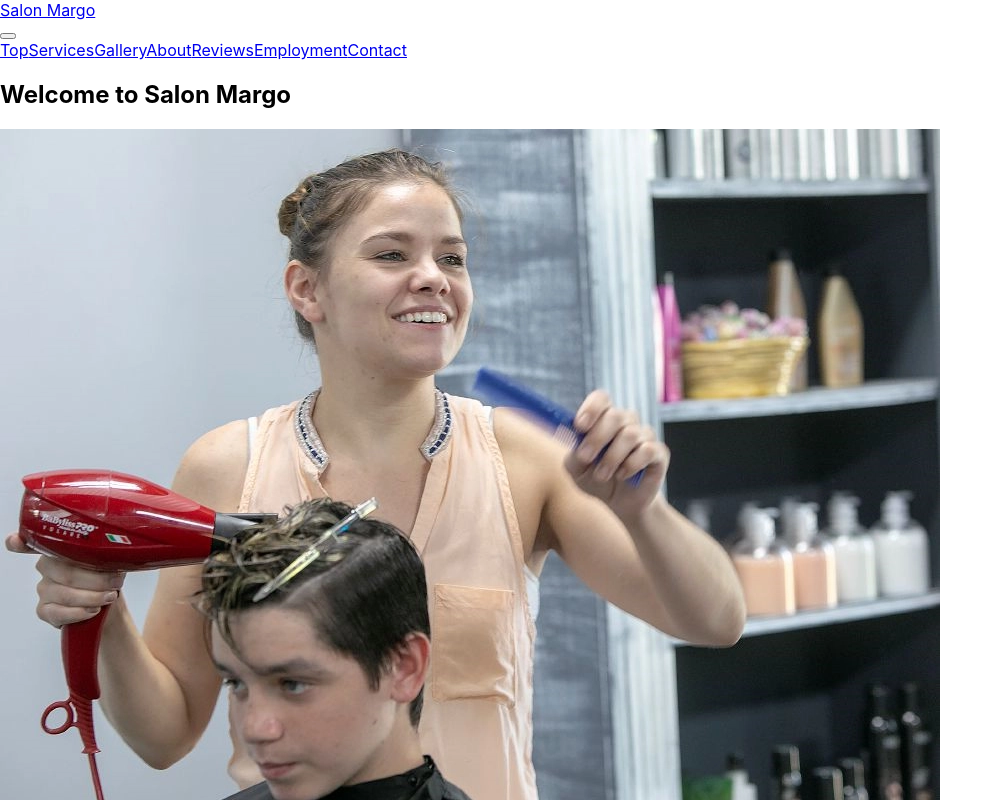
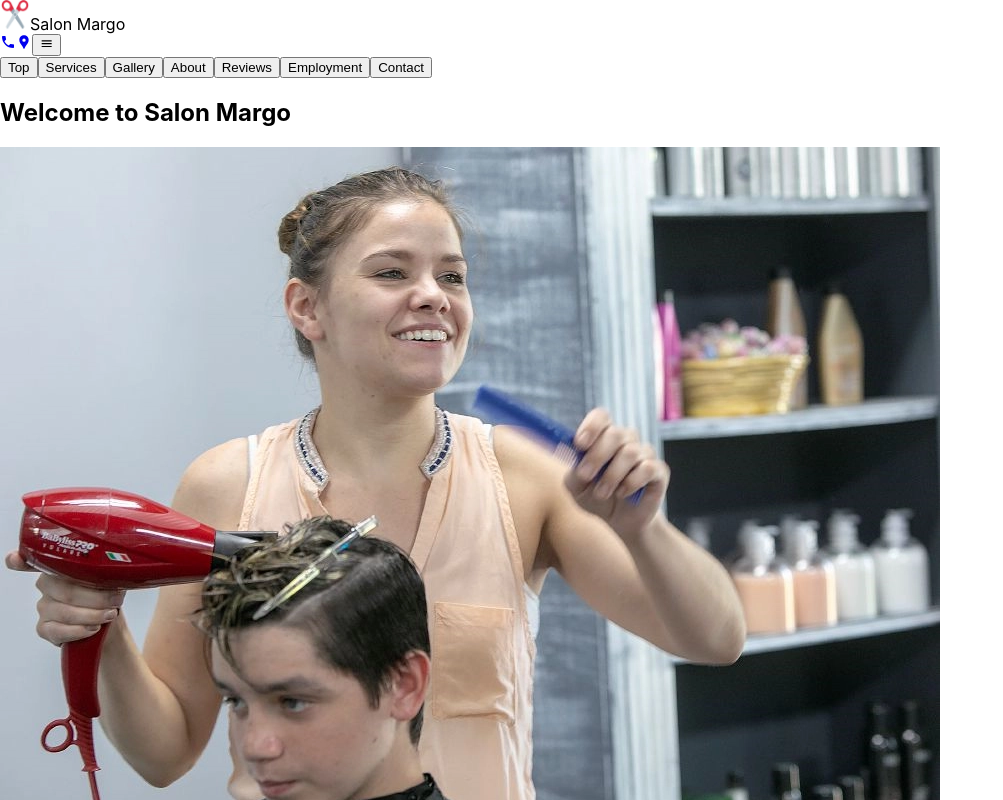
Before and after one commit to jelizarovas/HairByMargo.Com, a React (Create React App) app: page / in a window 1280 px wide. Shown: the top 800 px of the page, without its empty margins (0-1003 px from the left). Built offline with nearby package versions, Linux system fonts and the light colour scheme.

Commit message:
reworked navbar

```diff
--- a/package.json
+++ b/package.json
@@ -7,6 +7,7 @@
     "lodash": "^4.17.21",
     "react": "^17.0.2",
     "react-dom": "^17.0.2",
+    "react-icons": "^4.3.1",
     "react-router-dom": "^6.2.1",
     "react-scripts": "^5.0.0"
   },
--- a/src/components/Welcome.js
+++ b/src/components/Welcome.js
@@ -2,7 +2,7 @@ import React from "react";
 
 export const Welcome = () => {
   return (
-    <section id="welcome">
+    <section id="top">
       <div className="jumbotron">
         <div className="container justify-content-center">
           <h1 className="text-center display-5 welcome-h1">
--- a/src/components/layout/Navbar.js
+++ b/src/components/layout/Navbar.js
@@ -1,16 +1,28 @@
 import React from "react";
+import { MdPhone, MdLocationPin, MdMenu } from "react-icons/md";
+
+const links = [
+  { linkId: "top", label: "Top", className: "bg-red-500 hover:bg-red-500    " },
+  { linkId: "services", label: "Services" },
+  { linkId: "social", label: "Gallery" },
+  { linkId: "about", label: "About" },
+  { linkId: "reviews", label: "Reviews" },
+  { linkId: "work", label: "Employment" },
+  { linkId: "contact", label: "Contact" },
+];
 
 export const Navbar = () => {
   return (
-    <nav className="navbar navbar-expand-md navbar-dark bg-dark fixed-top" data-spy="affix" data-offset-top="95">
-      <div className="container">
-        <a className="navbar-brand" href="#top">
-          <i data-feather="scissors" className="d-inline-block align-top" width="30" height="30"></i>
-          Salon Margo
-        </a>
-        <div>
+    <nav className="bg-gray-700 text-white flex justify-center fixed w-full py-3  ">
+      <div className="container flex items-center justify-between">
+        <div className="flex space-x-4 px-10">
+          <img src="/images/favicon/favicon-32x32.png" width="30" height="30" />
+          <span className="capitalize">Salon Margo</span>
+        </div>
+
+        <div className="lg:hidden flex space-x-8 text-white text-2xl px-10 ">
           <a href="tel:8605739228" aria-label="Call to Set Appointment">
-            <i data-feather="phone" className="d-sm-inline-block d-md-none text-white mx-2"></i>
+            <MdPhone />
           </a>
           <a
             aria-label="Open Location"
@@ -18,8 +30,9 @@ export const Navbar = () => {
             rel="noopener"
             href="https://www.google.com/maps/place/Salon+Margo/@41.6461054,-72.8749937,17z/data=!3m1!4b1!4m5!3m4!1s0x89e7ba83e34186cf:0x6b206121c02dda8d!8m2!3d41.6461054!4d-72.872805"
           >
-            <i data-feather="map-pin" className="	d-sm-inline-block d-md-none text-white mx-3"></i>
+            <MdLocationPin />
           </a>
+
           <button
             type="button"
             aria-label="toggle menu"
@@ -27,36 +40,34 @@ export const Navbar = () => {
             data-toggle="collapse"
             data-target="#navbarCollapse"
           >
-            <span className="navbar-toggler-icon"></span>
+            <MdMenu />
           </button>
         </div>
 
-        <div className="collapse navbar-collapse" id="navbarCollapse">
-          <div className="navbar-nav ml-auto py-3 ">
-            <a href="#top" className="px-3 nav-item nav-link active">
-              Top
-            </a>
-            <a href="#services" className="px-3 nav-item nav-link">
-              Services
-            </a>
-            <a href="#social" className="px-3 nav-item nav-link ">
-              Gallery
-            </a>
-            <a href="#about" className="px-3 nav-item nav-link">
-              About
-            </a>
-            <a href="#reviews" className="px-3 nav-item nav-link">
-              Reviews
-            </a>
-            <a href="#work" className="px-3 nav-item nav-link ">
-              Employment
-            </a>
-            <a href="#contact" className="px-3 nav-item nav-link ">
-              Contact
-            </a>
-          </div>
+        <div className="hidden lg:block">
+          {links.map(({ linkId, label, ...rest }) => (
+            <NavButton linkId={linkId} label={label} {...rest} />
+          ))}
         </div>
       </div>
     </nav>
   );
 };
+
+const NavButton = ({ linkId, label, yOffset = -95, className = "" }) => {
+  return (
+    <button
+      className={
+        "cursor-pointer px-4 py-2 m-1 transition-all rounded hover:bg-indigo-500 bg-opacity-20 hover:bg-opacity-60" +
+        className
+      }
+      onClick={() => {
+        const anchor = document.querySelector(`#${linkId}`);
+        const y = anchor.getBoundingClientRect().top + window.pageYOffset + yOffset;
+        window.scrollTo({ top: y, behavior: "smooth" });
+      }}
+    >
+      {label}
+    </button>
+  );
+};
```
Also changed, not shown: 1 other file (tests, documents, lock files or other folders).
